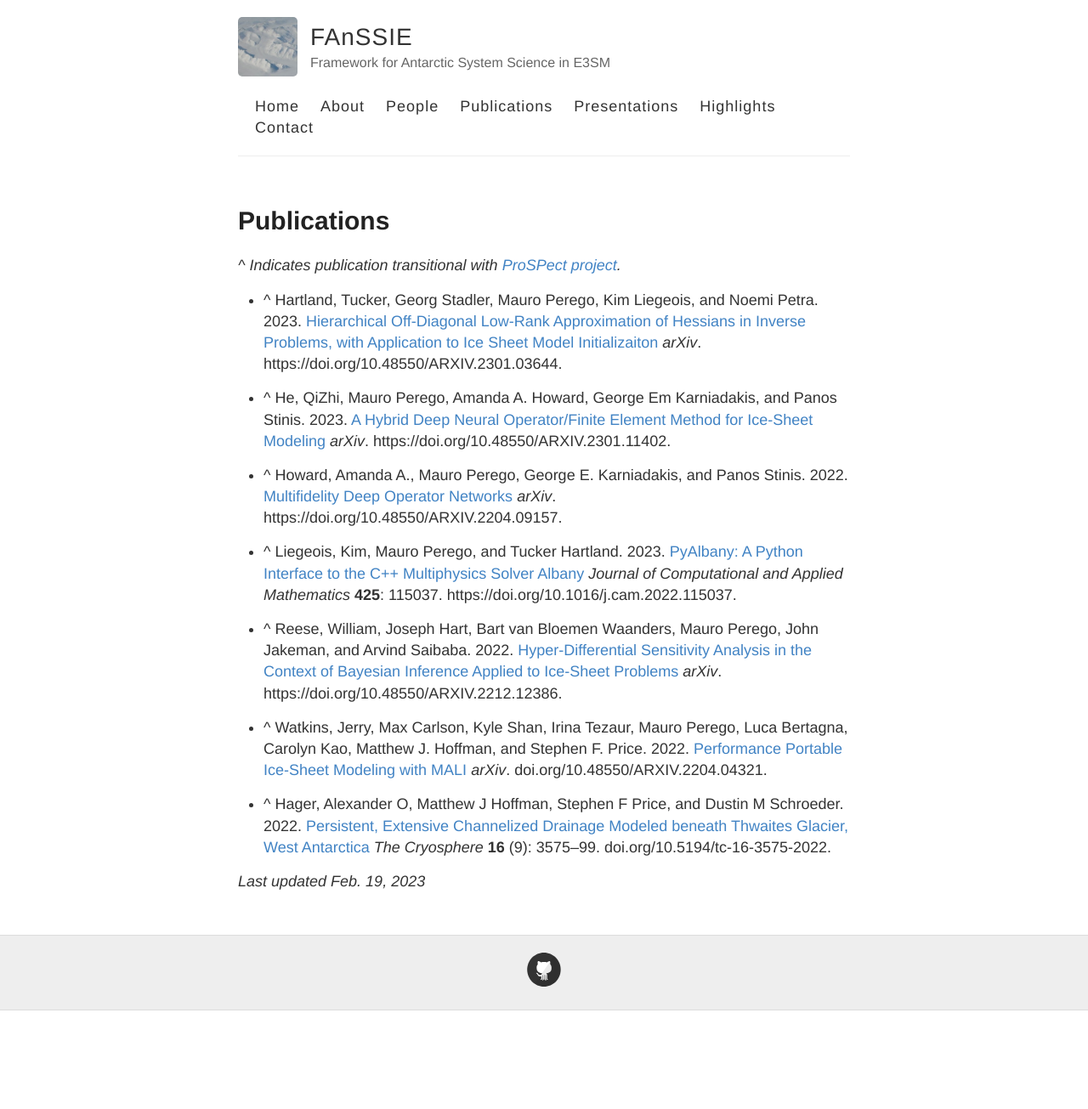
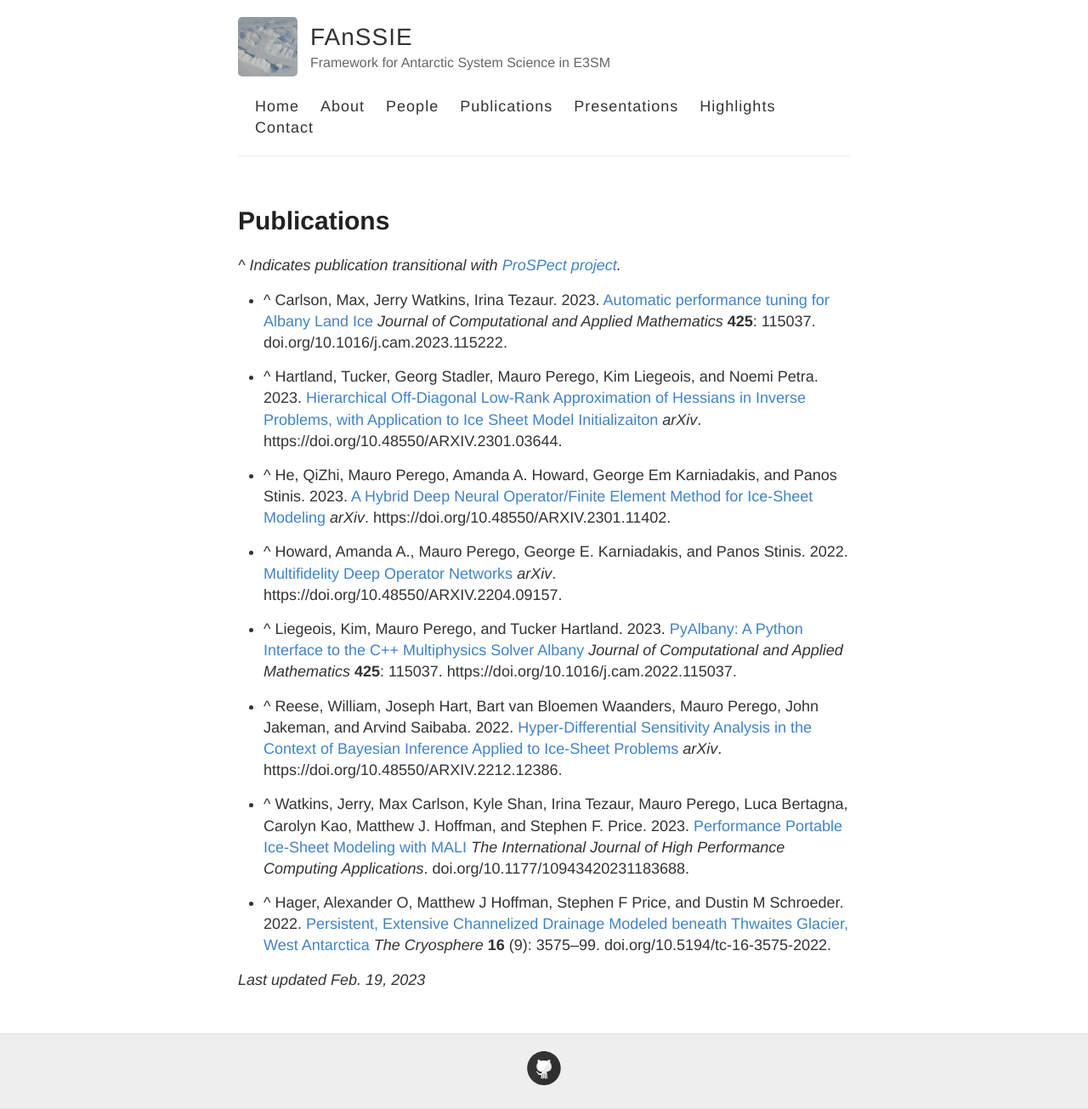
Before and after one commit to FANSSIE/fanssie.github.io, a Jekyll site: the page built from publications.md, in a window 1280 px wide. Shown: the whole page at 85% size. Built offline with Jekyll 4.4.1, drawn with Linux system fonts in a browser that asks for light colours; before the commit the page ends 1189 px from its top, so only the background shows below that.

Commit message:
Update publications.md

```diff
--- a/publications.md
+++ b/publications.md
@@ -5,6 +5,8 @@ permalink: /publications/
 ---
 
 *^ Indicates publication transitional with [ProSPect project](https://doe-prospect.github.io/publications/).*
+
+* ^ Carlson, Max, Jerry Watkins, Irina Tezaur. 2023. [Automatic performance tuning for Albany Land Ice](https://doi.org/10.1016/j.cam.2023.115222) *Journal of Computational and Applied Mathematics* **425**: 115037. doi.org/10.1016/j.cam.2023.115222.
 
 * ^ Hartland, Tucker, Georg Stadler, Mauro Perego, Kim Liegeois, and Noemi Petra. 2023. [Hierarchical Off-Diagonal Low-Rank Approximation of Hessians in Inverse Problems, with Application to Ice Sheet Model Initializaiton](https://doi.org/10.48550/ARXIV.2301.03644) *arXiv*. https://doi.org/10.48550/ARXIV.2301.03644.
 
@@ -16,7 +18,7 @@ permalink: /publications/
 
 * ^ Reese, William, Joseph Hart, Bart van Bloemen Waanders, Mauro Perego, John Jakeman, and Arvind Saibaba. 2022. [Hyper-Differential Sensitivity Analysis in the Context of Bayesian Inference Applied to Ice-Sheet Problems](doi.org/10.48550/ARXIV.2212.12386) *arXiv*. https://doi.org/10.48550/ARXIV.2212.12386.
 
-* ^ Watkins, Jerry, Max Carlson, Kyle Shan, Irina Tezaur, Mauro Perego, Luca Bertagna, Carolyn Kao, Matthew J. Hoffman, and Stephen F. Price. 2022. [Performance Portable Ice-Sheet Modeling with MALI](https://doi.org/10.48550/ARXIV.2204.04321) *arXiv*. doi.org/10.48550/ARXIV.2204.04321.
+* ^ Watkins, Jerry, Max Carlson, Kyle Shan, Irina Tezaur, Mauro Perego, Luca Bertagna, Carolyn Kao, Matthew J. Hoffman, and Stephen F. Price. 2023. [Performance Portable Ice-Sheet Modeling with MALI](https://doi.org/10.1177/10943420231183688) *The International Journal of High Performance Computing Applications*. doi.org/10.1177/10943420231183688.
 
 * ^ Hager, Alexander O, Matthew J Hoffman, Stephen F Price, and Dustin M Schroeder. 2022. [Persistent, Extensive Channelized Drainage Modeled beneath Thwaites Glacier, West Antarctica](https://doi.org/10.5194/tc-16-3575-2022) *The Cryosphere* **16** (9): 3575–99. doi.org/10.5194/tc-16-3575-2022.
 
```
